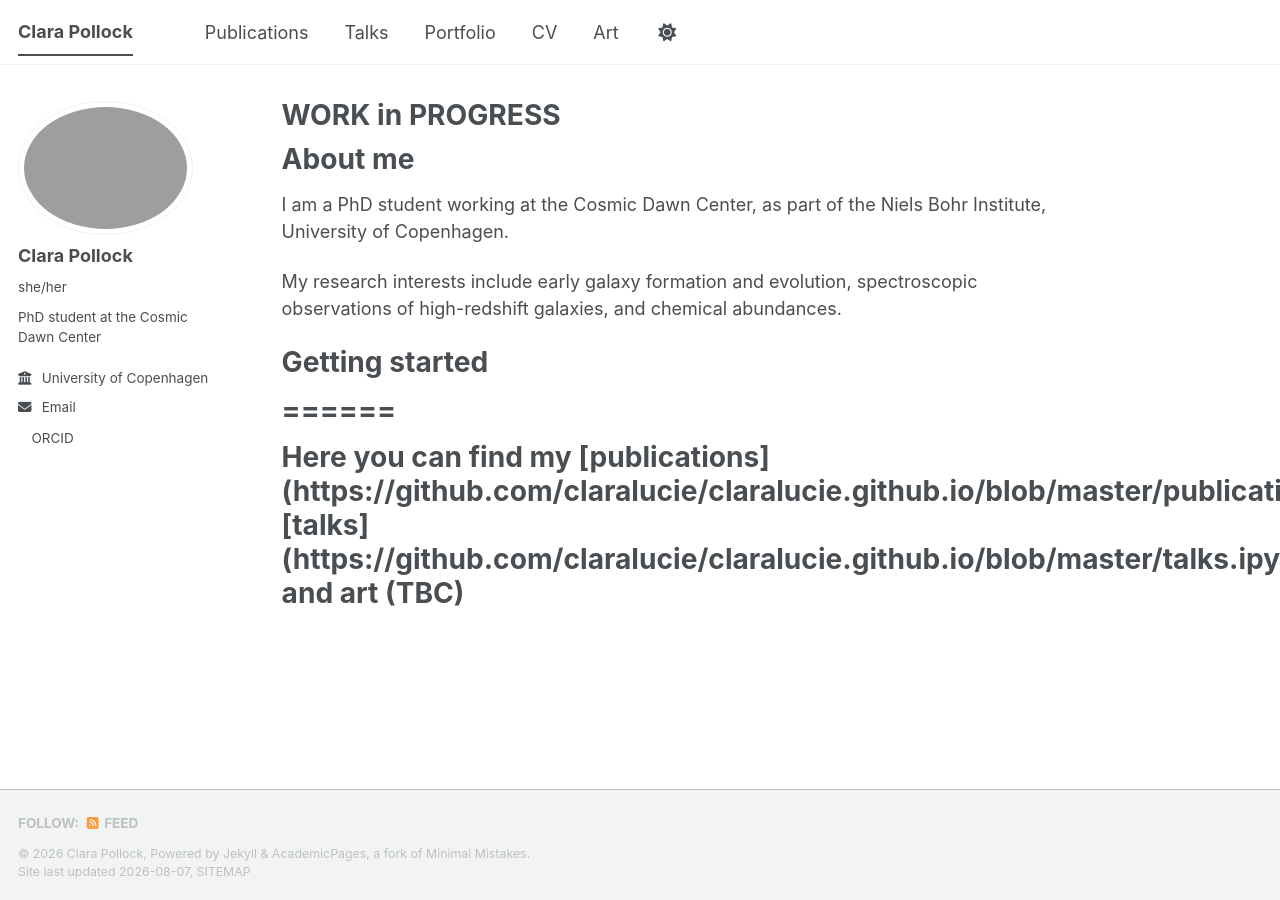
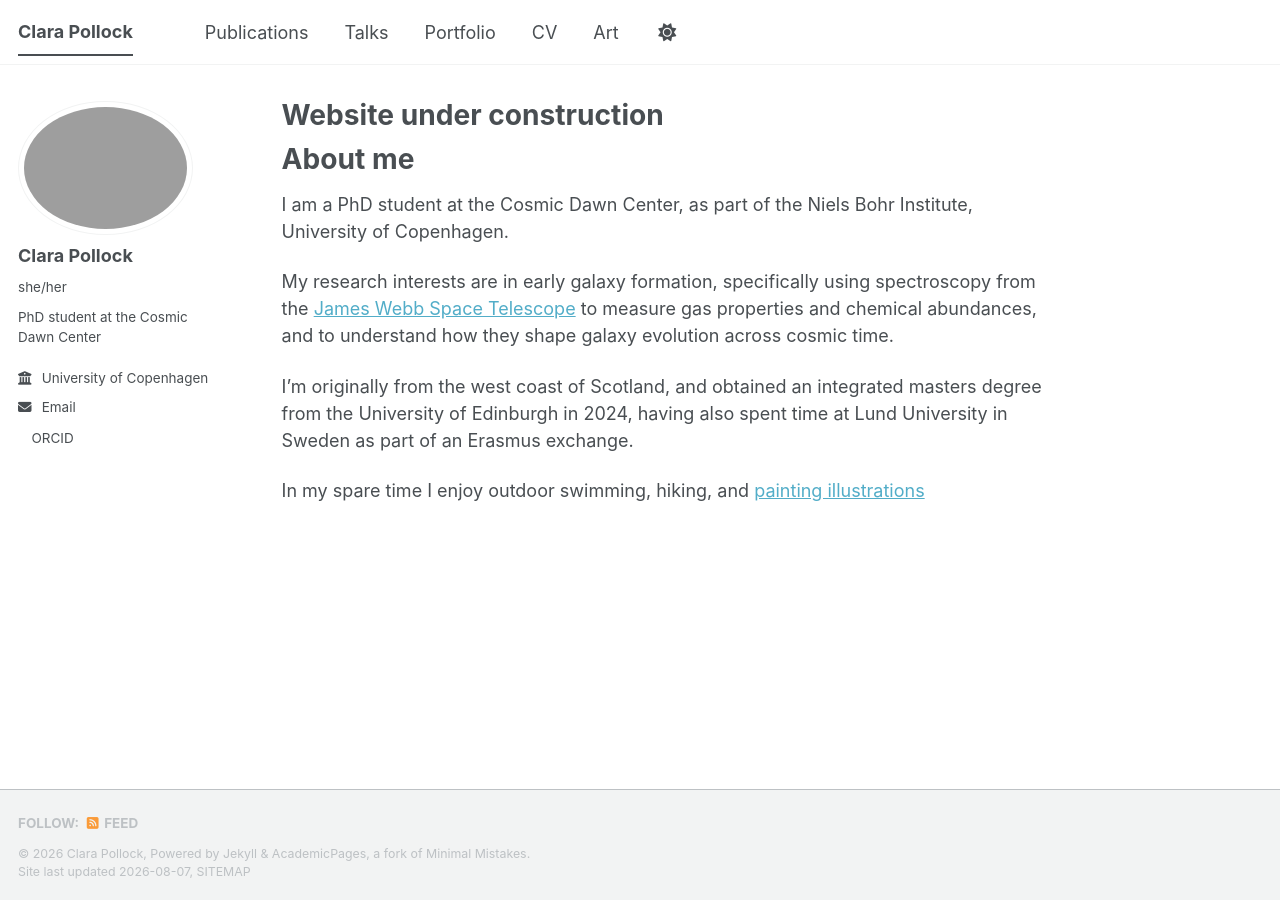
Before and after one commit to claralucie/claralucie.github.io, a Jekyll site: the page built from _pages/about.md, in a window 1280 px wide. Built offline with Jekyll 4.4.1, drawn with Linux system fonts in a browser that asks for light colours; a style sheet for code colours, icons or effects is not loaded.

Commit message:
upDATE ABOUT

```diff
--- a/_pages/about.md
+++ b/_pages/about.md
@@ -1,6 +1,6 @@
 ---
 permalink: /
-title: " WORK in PROGRESS "
+title: " Website under construction "
 author_profile: true
 redirect_from:
   - /about/
@@ -9,11 +9,10 @@ redirect_from:
 
 About me
 ======
-I am a PhD student working at the Cosmic Dawn Center, as part of the Niels Bohr Institute, University of Copenhagen.
+I am a PhD student at the Cosmic Dawn Center, as part of the Niels Bohr Institute, University of Copenhagen.
 
-My research interests include early galaxy formation and evolution, spectroscopic observations of high-redshift galaxies, and chemical abundances.
+My research interests are in early galaxy formation, specifically using spectroscopy from the [James Webb Space Telescope](https://science.nasa.gov/mission/webb/) to measure gas properties and chemical abundances, and to understand how they shape galaxy evolution across cosmic time.
 
+I'm originally from the west coast of Scotland, and obtained an integrated masters degree from the University of Edinburgh in 2024, having also spent time at Lund University in Sweden as part of an Erasmus exchange.
 
-# Getting started
-# ======
-# Here you can find my [publications] (https://github.com/claralucie/claralucie.github.io/blob/master/publications.ipynb), [talks] (https://github.com/claralucie/claralucie.github.io/blob/master/talks.ipynb), and art (TBC)
+In my spare time I enjoy outdoor swimming, hiking, and [painting illustrations](_pages/art)
```
